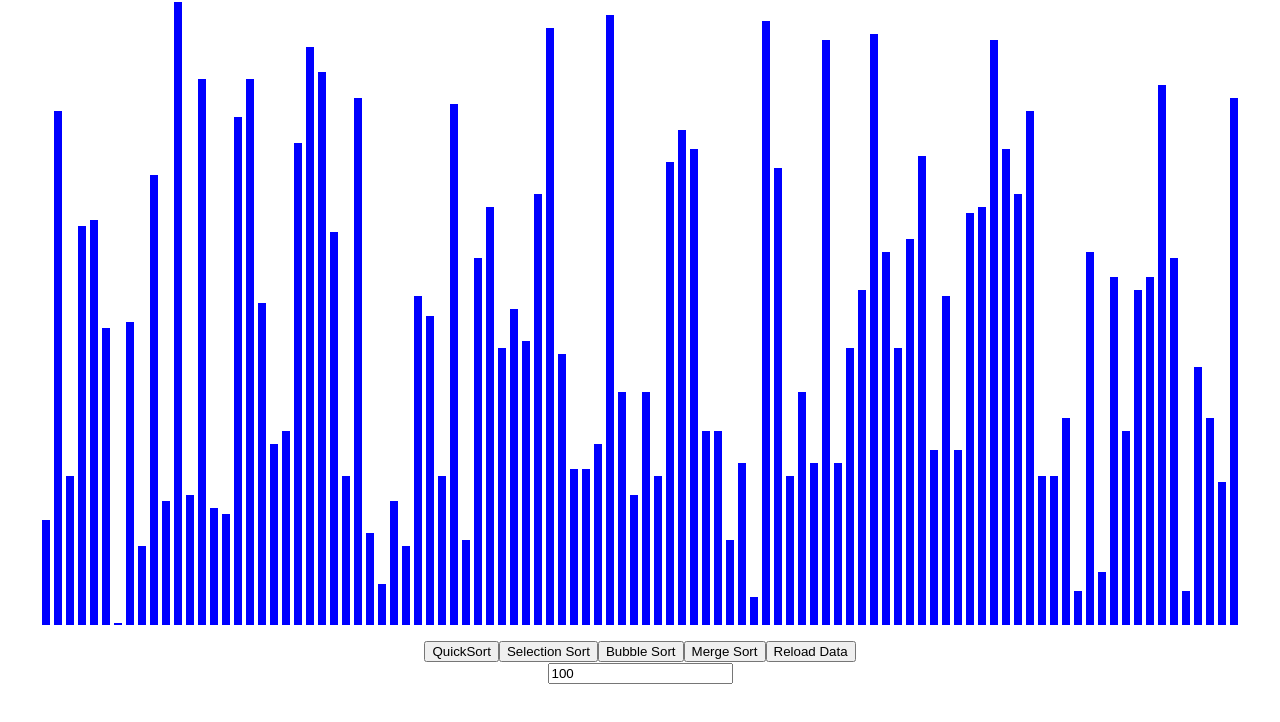
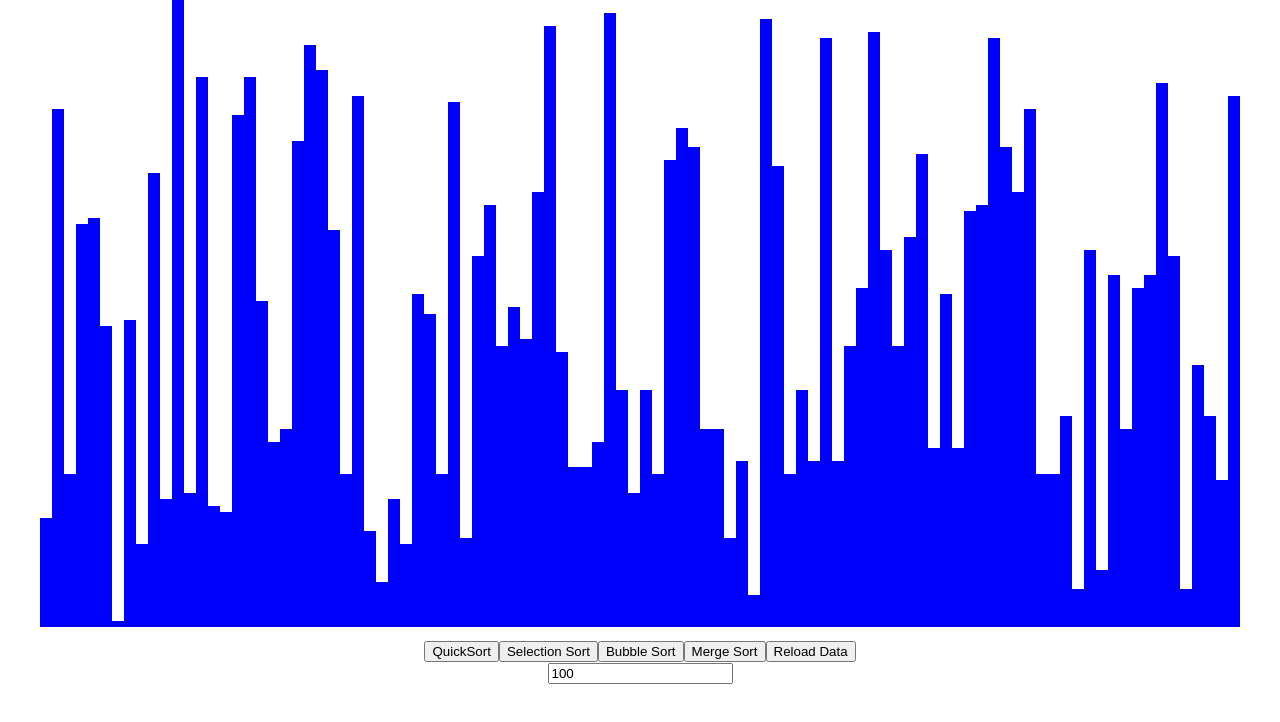
Before and after one commit to tt340/react-SortAlgorithms, a React (Create React App) app: page / in a window 1280 px wide. Shown: the top 722 px of the page. Built offline with nearby package versions, Linux system fonts and the light colour scheme.

Commit message:
remove border betwenn each data div

```diff
--- a/src/App.js
+++ b/src/App.js
@@ -36,7 +36,6 @@ function App() {
               width: `${itemWidth}px`,
               backgroundColor: "blue",
               display: "inline-block",
-              border: "2px solid white",
               boxSizing: "border-box",
             }}></div>
         );
```
